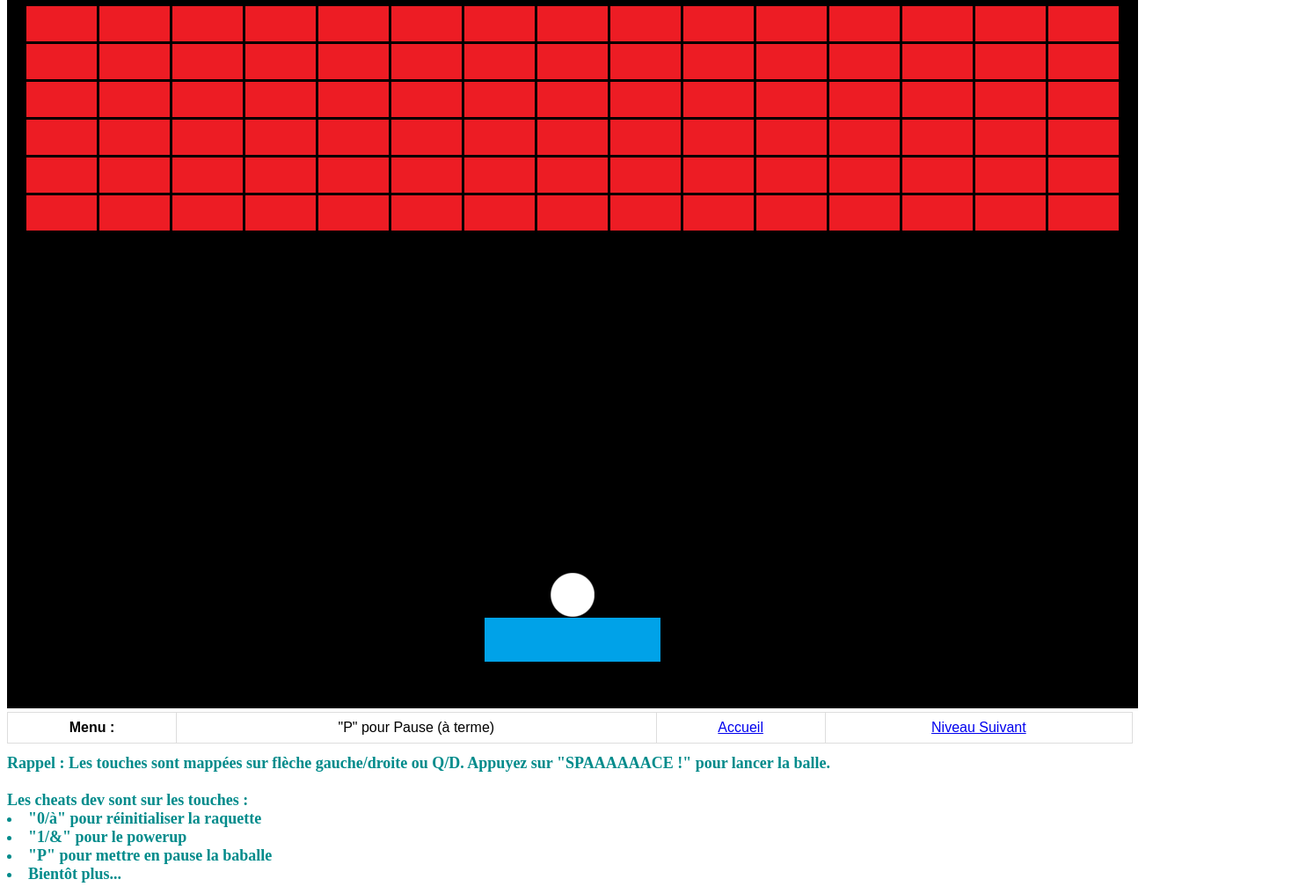
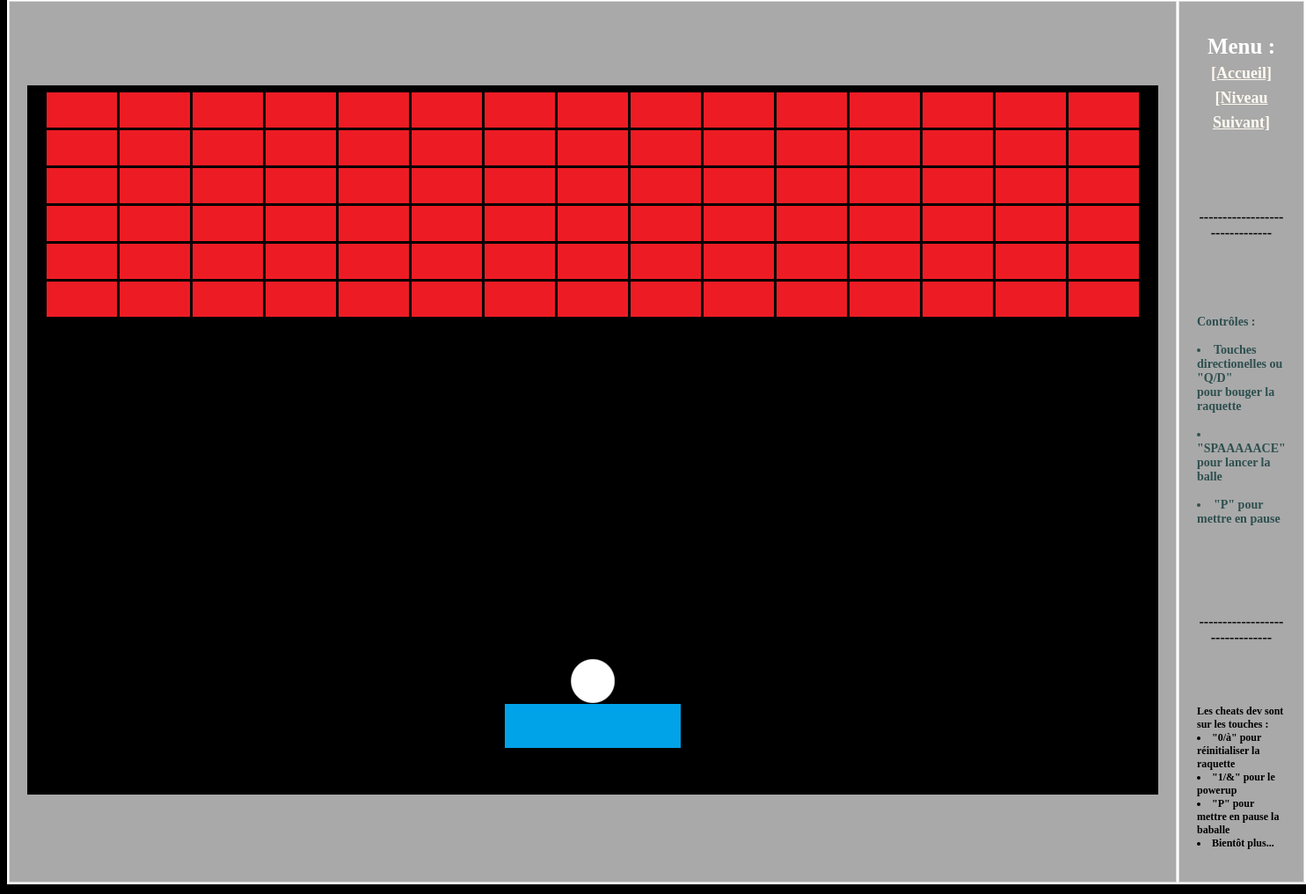
Before and after one commit to Ndr6/Casse-Brique-ISN, a plain HTML site: page Proto Anim/levelProto.html in a window 1280 px wide. Shown: the part 9-1025 px from the top of the page at 88% size, 1485 px wide, since content can reach past the window. Drawn offline with Linux system fonts and the light colour scheme.

Commit message:
Améliorations graphiques du cadre de jeu
Encapsulage dans des tableaux et coloration

```diff
--- a/Proto Anim/levelProto.css
+++ b/Proto Anim/levelProto.css
@@ -5,22 +5,49 @@ canvas
     background-color: black;
 }
 
-table
+body
 {
-    font-family: arial, sans-serif;
-    border-collapse: collapse;
-    width: 1280px;
+    background-color: black;
 }
 
 td, th
 {
     border: 1px solid #dddddd;
-    text-align: center;
-    padding: 8px;
+    padding: 20px;
+    background-color:darkgrey;
 }
 
 h1
 {
+    font-size: 25px;
+    color: white;
+    text-align: center;
+}
+
+a
+{
     font-size: large;
-    color: darkcyan;
+    color: floralwhite;
+    text-align: center
 }
+
+h3
+{
+    font-size: 14px;
+    color: darkslategrey;
+}
+
+h4
+{
+    font-size: 12px;
+}
+
+table{
+    text-align: left;
+    background-color: white;
+}
+
+p
+{
+    text-align: center;
+}
--- a/Proto Anim/levelProto.html
+++ b/Proto Anim/levelProto.html
@@ -6,23 +6,27 @@
         <link rel="stylesheet" type="text/css" href="levelproto.css"/>
     </head>
     <body>
-        <canvas id="canvas" width="1280" height="800"></canvas>
         <table>
-            <tr>
-                <th rowspan="2">Menu :</th>
-            </tr>
-            <tr>
-                <td>"P" pour Pause (à terme)</td>
-                <td><a href="../Menu/menu.html">Accueil</a></td>
-                <td><a href="../Nordic/levelNordic.html">Niveau Suivant</a></td>
-            </tr>
+            <th>
+            <canvas id="canvas" width="1280" height="800"></canvas>
+            </th>
+            <th>
+                <h1>Menu :<br>
+                <a href="../Menu/menu.html">[Accueil]</a><br>
+                <a href="../Nordic/levelNordic.html">[Niveau Suivant]</a><br>
+                </h1>
+                <br><br><br><p>-------------------------------</p><br><br><br>
+                <h3>Contrôles :<br><br>
+                    <li>Touches directionelles ou "Q/D"<br>pour bouger la raquette<br><br></li>
+                    <li>"SPAAAAACE" pour lancer la balle<br><br></li>
+                    <li>"P" pour mettre en pause</li><br></h3>
+                <br><br><br><p>-------------------------------</p><br><br>
+                <h4>Les cheats dev sont sur les touches :
+                <li>"0/à" pour réinitialiser la raquette</li>
+                <li>"1/&" pour le powerup</li>
+                <li>"P" pour mettre en pause la baballe</li>
+                <li>Bientôt plus...</li></h4>
+            </th>
         </table>
-        <h1>Rappel : Les touches sont mappées sur flèche gauche/droite ou Q/D. Appuyez sur "SPAAAAAACE !" pour lancer la balle.<br><br>
-            Les cheats dev sont sur les touches :
-            <li>"0/à" pour réinitialiser la raquette</li>
-            <li>"1/&" pour le powerup</li>
-            <li>"P" pour mettre en pause la baballe</li>
-            <li>Bientôt plus...</li>
-        </h1>
     </body>
 <html>
```
